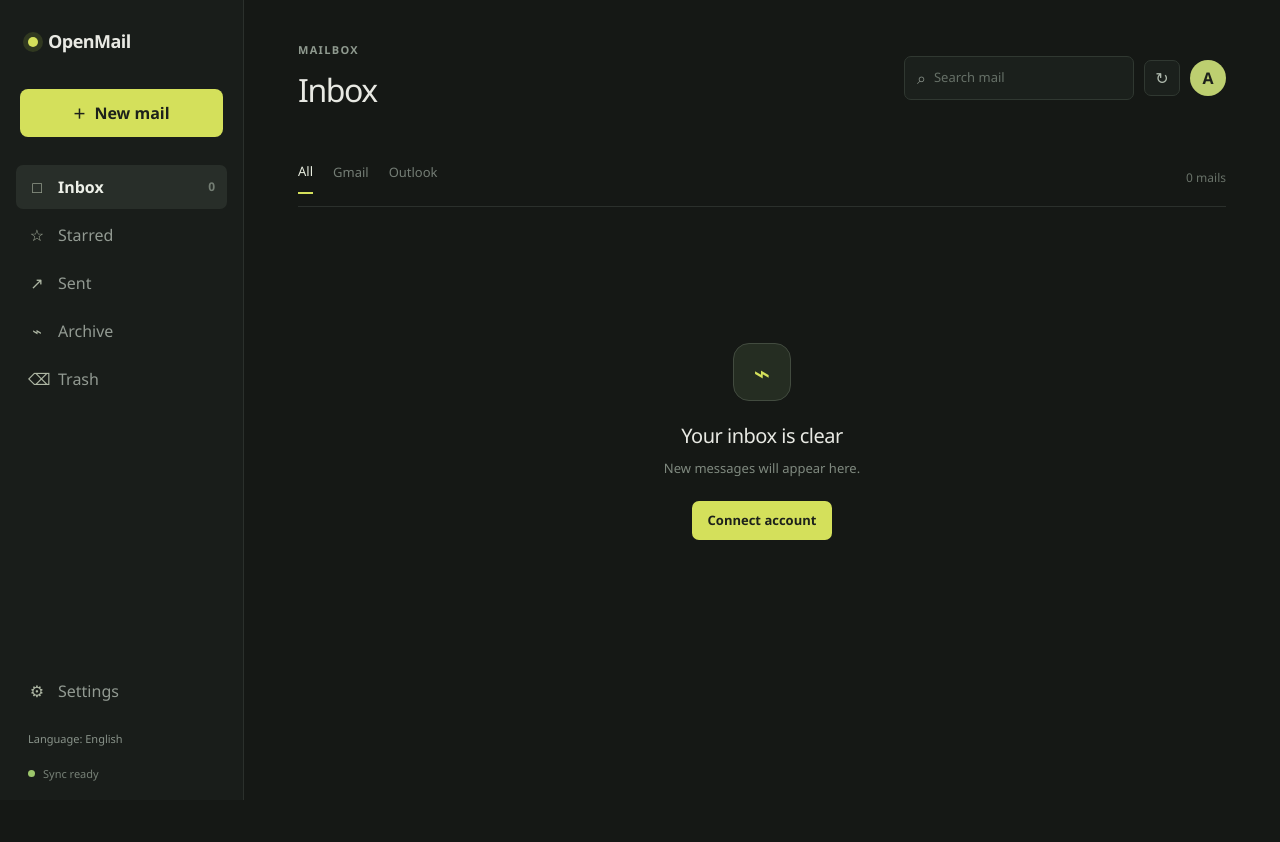
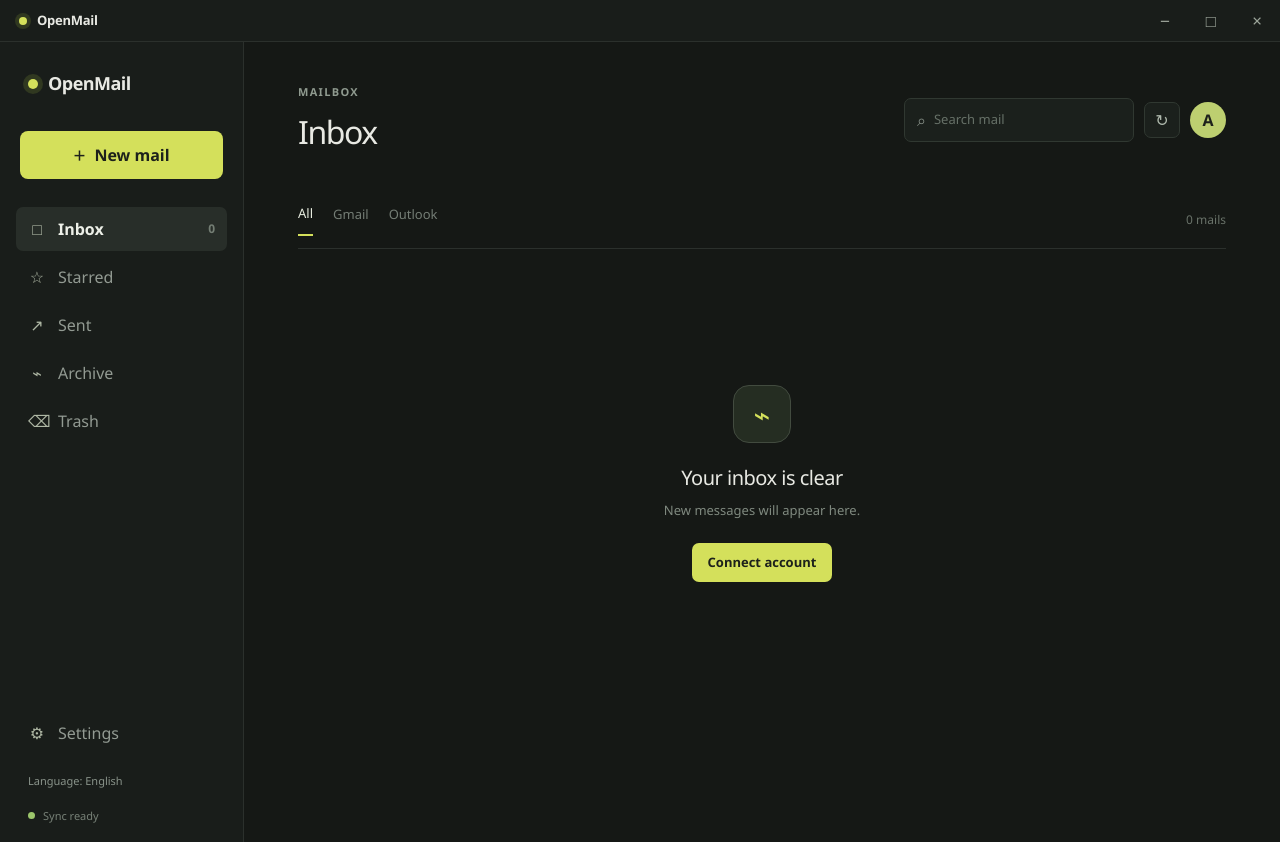
Before and after one commit to alztrk/OpenMail, a React (Vite) app: page / in a window 1280 px wide. Before the commit the page ends 800 px from the top, so only its background shows below. Built offline with nearby package versions, Linux system fonts and the light colour scheme.

Commit message:
feat(window): add custom Tauri window header controls

```diff
--- a/src-tauri/capabilities/default.json
+++ b/src-tauri/capabilities/default.json
@@ -6,6 +6,11 @@
     "main"
   ],
   "permissions": [
-    "core:default"
+    "core:default",
+    "core:window:allow-minimize",
+    "core:window:allow-toggle-maximize",
+    "core:window:allow-is-maximized",
+    "core:window:allow-close",
+    "core:window:allow-start-dragging"
   ]
 }
--- a/src-tauri/tauri.conf.json
+++ b/src-tauri/tauri.conf.json
@@ -15,6 +15,9 @@
         "title": "OpenMail",
         "width": 800,
         "height": 600,
+        "minWidth": 640,
+        "minHeight": 420,
+        "decorations": false,
         "resizable": true,
         "fullscreen": false
       }
--- a/src/App.css
+++ b/src/App.css
@@ -9,7 +9,17 @@
 * { box-sizing: border-box; }
 button, input, textarea { font: inherit; }
 button { cursor: pointer; }
-.app-shell { min-height: 100vh; display: flex; background: #151815; }
+.app-shell { min-height: 100vh; display: flex; flex-wrap: wrap; background: #151815; }
+.window-header { width: 100%; height: 42px; display: flex; align-items: stretch; border-bottom: 1px solid #2b302c; background: #191d1a; user-select: none; }
+.window-drag-region { flex: 1; display: flex; align-items: center; padding-left: 19px; }
+.window-brand { display: flex; align-items: center; gap: 10px; color: #e8e9e3; font-size: 13px; font-weight: 700; letter-spacing: -0.02em; }
+.window-brand .brand-dot { width: 8px; height: 8px; box-shadow: 0 0 0 4px #303820; }
+.window-controls { height: 100%; display: flex; align-items: stretch; }
+.window-control { width: 46px; height: 100%; display: grid; place-items: center; border: 0; color: #9da69b; background: transparent; font-size: 17px; line-height: 1; }
+.window-control:hover { color: #edf0e8; background: #2a302b; }
+.window-control:active { background: #343c35; }
+.close-control:hover { color: #fff; background: #b43e46; }
+.sidebar { width: 244px; min-height: calc(100vh - 42px); }
 .sidebar { width: 244px; min-height: 100vh; padding: 28px 16px 18px; display: flex; flex-direction: column; border-right: 1px solid #2b302c; background: #191d1a; }
 .brand-mark { display: flex; align-items: center; gap: 10px; padding: 0 12px; font-size: 18px; font-weight: 700; letter-spacing: -0.03em; }
 .brand-dot { width: 10px; height: 10px; border-radius: 50%; background: #d4e05b; box-shadow: 0 0 0 5px #303820; }
@@ -27,7 +37,7 @@ button { cursor: pointer; }
 .language-button { border: 0; padding: 0 12px; color: #89938a; background: transparent; text-align: left; font-size: 11px; }
 .language-button:hover { color: #e5ebdf; }
 .status-dot { width: 7px; height: 7px; border-radius: 50%; background: #9cc66b; }
-.content-area { min-width: 0; flex: 1; padding: 42px 54px; }
+.content-area { min-width: 0; flex: 1; min-height: calc(100vh - 42px); padding: 42px 54px; }
 .topbar, .mailbox-toolbar, .modal-heading { display: flex; align-items: center; justify-content: space-between; }
 .eyebrow { margin: 0 0 7px; color: #8f9a8f; font-size: 11px; font-weight: 700; letter-spacing: .12em; text-transform: uppercase; }
 h1, h2, p { margin-top: 0; }
--- a/src/App.tsx
+++ b/src/App.tsx
@@ -1,8 +1,50 @@
 import { useState } from 'react'
 import { useTranslation } from 'react-i18next'
+import { getCurrentWindow } from '@tauri-apps/api/window'
 import './App.css'
 
 type MailboxFilter = 'all' | 'gmail' | 'outlook'
+
+function WindowHeader() {
+  const { t } = useTranslation()
+  const [isMaximized, setIsMaximized] = useState(false)
+
+  const minimize = async () => {
+    await getCurrentWindow().minimize()
+  }
+
+  const toggleMaximize = async () => {
+    const window = getCurrentWindow()
+    await window.toggleMaximize()
+    setIsMaximized(await window.isMaximized())
+  }
+
+  const close = async () => {
+    await getCurrentWindow().close()
+  }
+
+  return (
+    <header className="window-header">
+      <div className="window-drag-region" data-tauri-drag-region="true">
+        <div className="window-brand">
+          <span className="brand-dot" aria-hidden="true" />
+          <span>OpenMail</span>
+        </div>
+      </div>
+      <div className="window-controls" data-tauri-drag-region="false">
+        <button className="window-control" type="button" aria-label={t('minimize')} onClick={() => void minimize()}>
+          <span aria-hidden="true">−</span>
+        </button>
+        <button className="window-control" type="button" aria-label={t(isMaximized ? 'restore' : 'maximize')} onClick={() => void toggleMaximize()}>
+          <span aria-hidden="true">{isMaximized ? '❐' : '□'}</span>
+        </button>
+        <button className="window-control close-control" type="button" aria-label={t('close')} onClick={() => void close()}>
+          <span aria-hidden="true">×</span>
+        </button>
+      </div>
+    </header>
+  )
+}
 
 function App() {
   const { t, i18n } = useTranslation()
@@ -11,6 +53,7 @@ function App() {
 
   return (
     <main className="app-shell">
+      <WindowHeader />
       <aside className="sidebar" aria-label={t('navigation')}>
         <div className="brand-mark"><span className="brand-dot" aria-hidden="true" /><span>OpenMail</span></div>
         <button className="compose-button" type="button" onClick={() => setIsComposerOpen(true)}><span aria-hidden="true">+</span>{t('compose')}</button>
--- a/src/i18n.ts
+++ b/src/i18n.ts
@@ -27,6 +27,9 @@ const resources = {
       newMessage: 'New message',
       composeMail: 'Compose mail',
       close: 'Close window',
+      minimize: 'Minimize window',
+      maximize: 'Maximize window',
+      restore: 'Restore window',
       recipient: 'Recipient',
       recipientPlaceholder: 'mail@example.com',
       subject: 'Subject',
@@ -63,6 +66,9 @@ const resources = {
       newMessage: 'Yeni mesaj',
       composeMail: 'Mail oluştur',
       close: 'Pencereyi kapat',
+      minimize: 'Pencereyi küçült',
+      maximize: 'Pencereyi büyüt',
+      restore: 'Pencereyi geri yükle',
       recipient: 'Alıcı',
       recipientPlaceholder: 'mail@example.com',
       subject: 'Konu',
```
